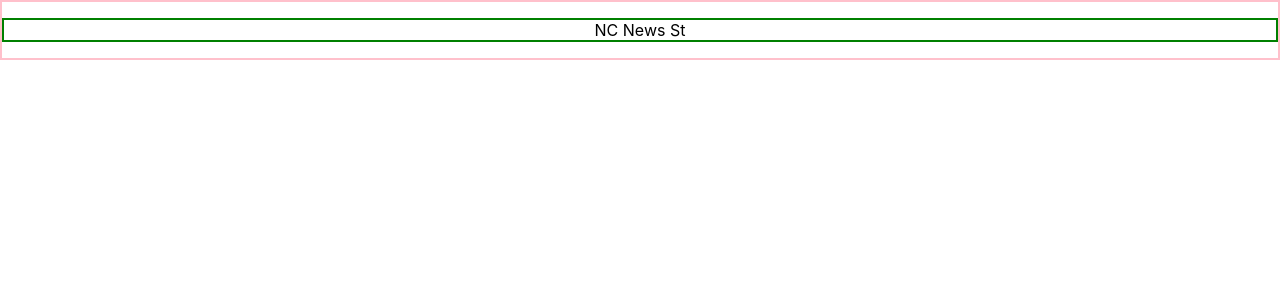
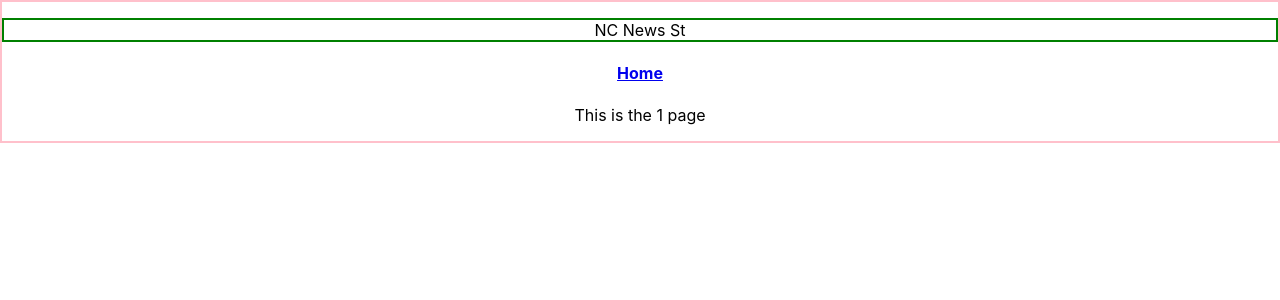
Before and after one commit to McGyver105/NC-News-Live, a React (Create React App) app: page /nc-news-st/topics/1 in a window 1280 px wide. Shown: the top 300 px of the page. Built offline with nearby package versions, Linux system fonts and the light colour scheme.

Commit message:
implements basic page navigation

```diff
--- a/src/App.js
+++ b/src/App.js
@@ -1,17 +1,19 @@
 import './App.css';
 import HomePage from './components/HomePage';
 import Title from './components/Title';
-import { Router } from '@reach/router'
+import { Link, Router } from '@reach/router'
 import TopicsPage from './components/TopicsPage';
+import SingleArticlePage from './components/SingleArticlePage';
 
 function App() {
   return (
     <div className="App">
       <Title />
       <Router>
-        <HomePage path="/" />
+        <HomePage path="/"/>
         <HomePage path="/nc-news-st"/>
-        <TopicsPage path="/nc-news-st/topics"/>
+        <TopicsPage path="/nc-news-st/topics/:topic" />
+        <SingleArticlePage path="nc-news-st/articles/:articleTitle"/>
       </Router>
     </div>
   );
--- a/src/components/ArticleSummary.jsx
+++ b/src/components/ArticleSummary.jsx
@@ -1,3 +1,4 @@
+import { Link } from '@reach/router';
 import React from 'react';
 import '../App.css'
 
@@ -8,10 +9,15 @@ const ArticleSummary = (props) => {
     return (
         <li className="ArticleSummary__li">
             <p className="ArticleSummary__author">Author: {author}. {`Created: ${created_at.slice(0, 10)} at ${created_at.slice(11, 19)}`}</p>
-            <p className="ArticleSumary__title">{title}</p>
+            <Link to={`/nc-news-st/articles/${title}`}>
+                <p className="ArticleSumary__title">{title}</p>
+            </Link>
             <p className="ArticleSummary__preview">{preview}</p>
-            <p className="ArticleSummary__linkToArticle">Click to view article</p>
-            <p className="ArticleSummary__comment_count">Comments: {comment_count}</p>
+            <Link to={`/nc-news-st/articles/${title}`} className="ArticleSummary__linkToArticle">
+                <p >Click to view article</p>
+            </Link>
+            <p
+                className="ArticleSummary__comment_count">Comments: {comment_count}</p>
         </li>
     );
 };
--- a/src/components/EachTopic.jsx
+++ b/src/components/EachTopic.jsx
@@ -1,10 +1,12 @@
+import { Link } from '@reach/router';
 import React from 'react';
 
-const EachTopic = ({topic: {description, slug}}) => {
-    return <li className="ListOfTopics__item">
-                <p className="ListOfTopics__slug">{slug}</p>
-                <p className="ListOfTopics__description">{description}</p>
-            </li>
+const EachTopic = ({ topic: { description, slug } }) => {
+    return <Link to={`/nc-news-st/topics/${slug}`}>
+        <li className="ListOfTopics__item">
+            <p className="ListOfTopics__description">   {description}</p>
+        </li>
+    </Link>;
 };
 
 export default EachTopic;
--- a/src/components/HomePage.jsx
+++ b/src/components/HomePage.jsx
@@ -2,6 +2,7 @@ import React from 'react';
 import ArticleList from './ArticleList';
 import ListOfTopics from './ListOfTopics';
 import '../Frontpage.css';
+import { Link } from '@reach/router';
 
 const HomePage = () => {
     return (
--- /dev/null
+++ b/src/components/SingleArticlePage.jsx
@@ -0,0 +1,17 @@
+import { Link } from '@reach/router';
+import React, { Component } from 'react';
+
+class SingleArticlePage extends Component {
+    render () {
+        return (
+            <>
+                <Link to="/">
+                    <h4>Home</h4>
+                </Link>
+                <p>This is the page for {this.props.articleTitle}</p>
+            </>
+        );
+    }
+}
+
+export default SingleArticlePage;
--- a/src/components/TopicsPage.jsx
+++ b/src/components/TopicsPage.jsx
@@ -1,10 +1,16 @@
+import { Link } from '@reach/router';
 import React from 'react';
 
-const TopicsPage = () => {
+const TopicsPage = ({topic}) => {
     return (
+        <>
+            <Link to="/">
+                <h4>Home</h4>
+            </Link>
         <div>
-            <p>This is the topics page</p>
-        </div>
+            <p>This is the {topic} page</p>
+            </div>
+        </>
     );
 };
 
```
